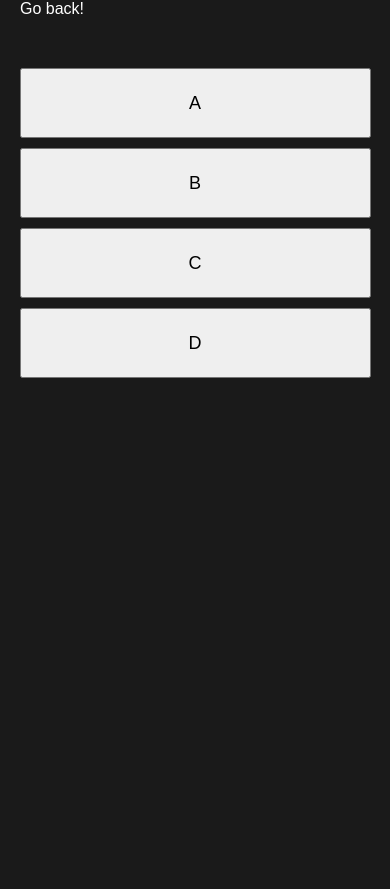
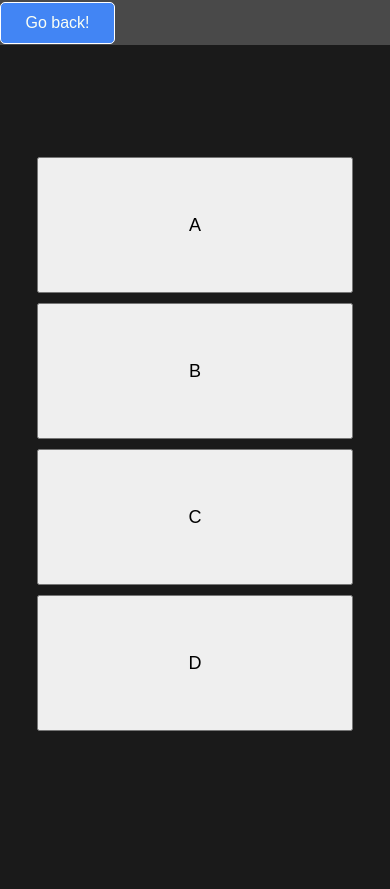
Before and after one commit to MateuszKociolek/quiz, a Flask app: page /phone in a window 390 px wide. Before the commit the page ends 378 px from the top, so only its background shows below. Run offline with Flask 3, Linux system fonts and the light colour scheme; some libraries are stand-ins or nearby versions.

Commit message:
changed some styles

```diff
--- /dev/null
+++ b/static/css/globalNav.css
@@ -0,0 +1,31 @@
+.nav{
+    background-color: #494949;
+    margin: none;
+    width: 100%;
+    height: 45px;
+    display: flex;
+    justify-content: left;
+    align-items: center;
+}
+
+.nav a{
+    width: 75px;
+    height: 30px;
+    margin-left: 15px;
+    border: 1.5px white solid;
+    border-radius: 5px;
+    color: #FBFFF4;
+    background-color: #4285f4;
+    text-decoration: none;
+    display: flex;
+    justify-content: center;
+    align-items: center;
+}
+
+@media only screen and (max-width: 600px) {
+    .nav a {
+        width: 29%;
+        height: 40px;
+        margin: 5px 0;
+    }
+}
--- a/static/css/phoneView.css
+++ b/static/css/phoneView.css
@@ -12,10 +12,11 @@ a {
 }
 
 .buttons {
+    height: 100vh;
     display: flex;
     flex-direction: column;
     align-items: center;
-    margin-top: 50px;
+    justify-content: center;
 }
 
 button {
@@ -41,8 +42,8 @@ button {
 @media only screen and (min-width: 375px) and (max-width: 390px) {
     /* Dodatkowe style dostosowujące dla iPhone 12 */
     button {
-        width: 90vw;
-        height: 70px;
+        width: 81vw;
+        height: 136px;
         font-size: 18px;
     }
 }
--- a/templates/pcView.html
+++ b/templates/pcView.html
@@ -8,6 +8,7 @@
         integrity="sha512-jDUVpk2awjMnyrpY2xZguylQVRDeS9kRBImn0M3NJaZzowzUpKr6i62ynwPG0vNS1+NsTk4ji+iznbc5m0ZCKQ=="
         crossorigin="anonymous" referrerpolicy="no-referrer"></script>
         <link rel="stylesheet" href="{{ url_for('static', filename='css/stylePc.css') }}">
+        <link rel="stylesheet" href="{{ url_for('static', filename='css/globalNav.css') }}">
 </head>
 
 <body>
--- a/templates/phoneView.html
+++ b/templates/phoneView.html
@@ -8,10 +8,13 @@
         integrity="sha512-jDUVpk2awjMnyrpY2xZguylQVRDeS9kRBImn0M3NJaZzowzUpKr6i62ynwPG0vNS1+NsTk4ji+iznbc5m0ZCKQ=="
         crossorigin="anonymous" referrerpolicy="no-referrer"></script>
     <link rel="stylesheet" href="{{ url_for('static', filename='css/phoneView.css') }}">
+    <link rel="stylesheet" href="{{ url_for('static', filename='css/globalNav.css') }}">
 </head>
 
 <body>
-    <a href="/">Go back!</a>
+    <div class="nav">
+        <a href="/">Go back!</a>
+    </div>
     <div class="buttons">
         <button class="btn0">A</button>
         <button class="btn1">B</button>
```
Also changed, not shown: static/css/stylePc.css (+0 -23 lines).
